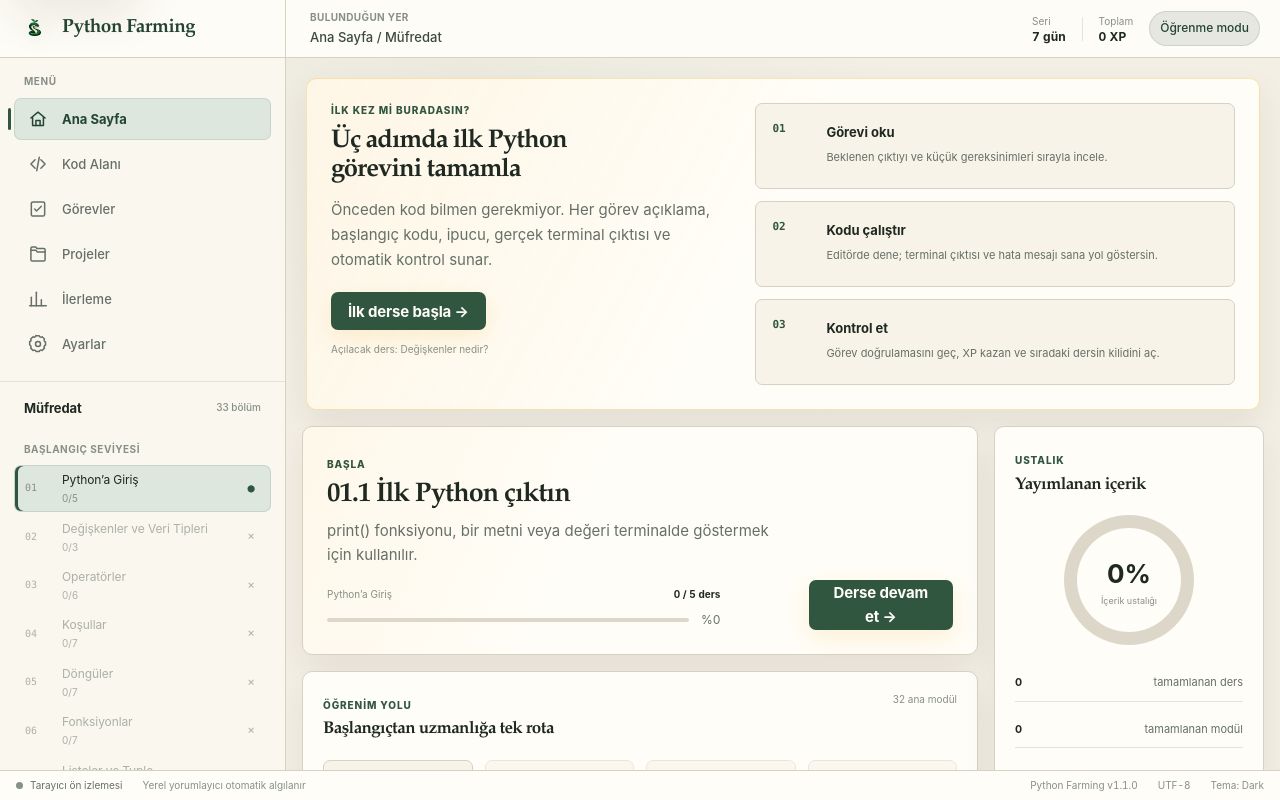
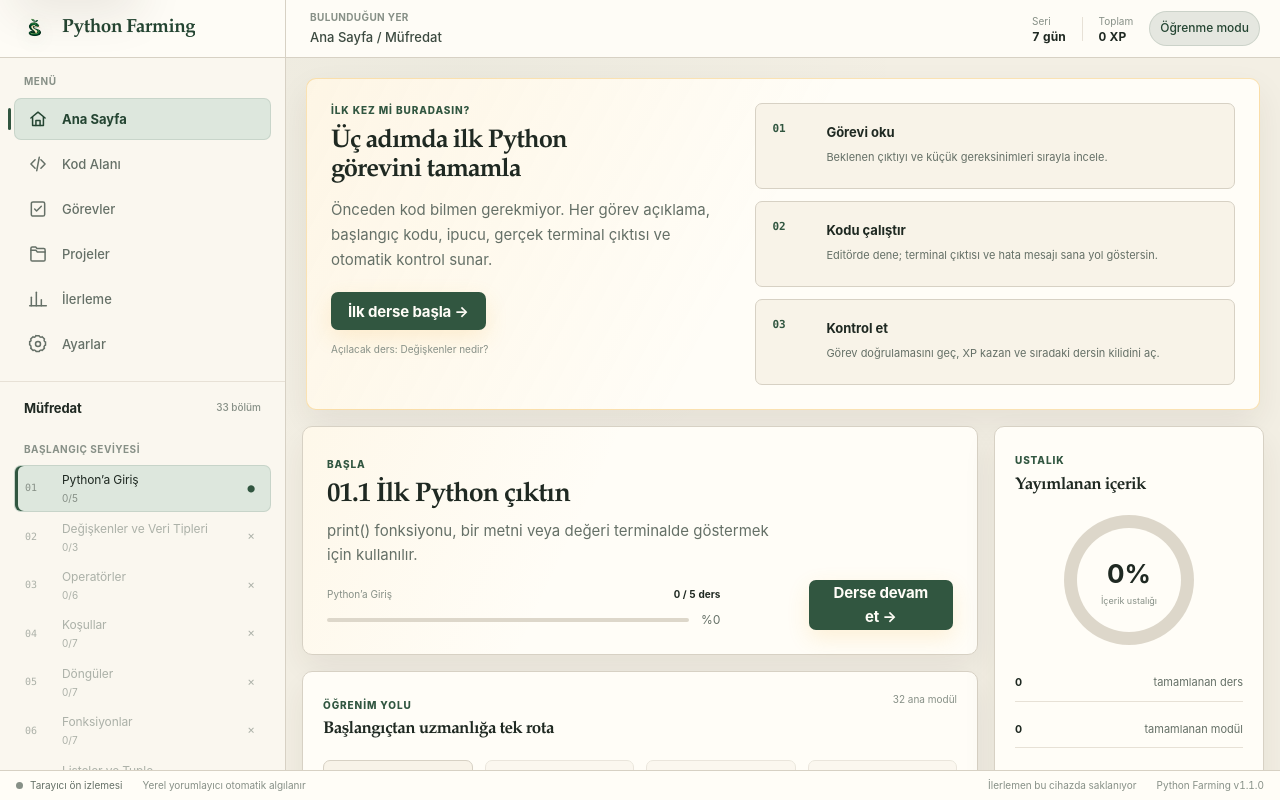
Before and after one commit to Akerem-dev/python-farming, a React (Vite) app: page / in a window 1280 px wide. Built offline with nearby package versions, Linux system fonts and the light colour scheme.

Commit message:
design: simplify user-facing status bar

```diff
--- a/src/components/navigation/StatusBar.tsx
+++ b/src/components/navigation/StatusBar.tsx
@@ -35,11 +35,14 @@ export function StatusBar() {
       >
         <i aria-hidden="true" /> {runtimeLabel}
       </span>
-      <span>{snapshot?.runtime?.version ?? "Yerel yorumlayıcı otomatik algılanır"}</span>
+      <span className={styles.runtimeVersion}>
+        {snapshot?.runtime?.version ?? "Yerel yorumlayıcı otomatik algılanır"}
+      </span>
       <span className={styles.spacer} />
-      <span>{appConfig.name} v{snapshot?.appVersion ?? appConfig.version}</span>
-      <span>UTF-8</span>
-      <span>Tema: Dark</span>
+      <span className={styles.localNote}>İlerlemen bu cihazda saklanıyor</span>
+      <span className={styles.appVersion}>
+        {appConfig.name} v{snapshot?.appVersion ?? appConfig.version}
+      </span>
     </footer>
   );
 }
```
